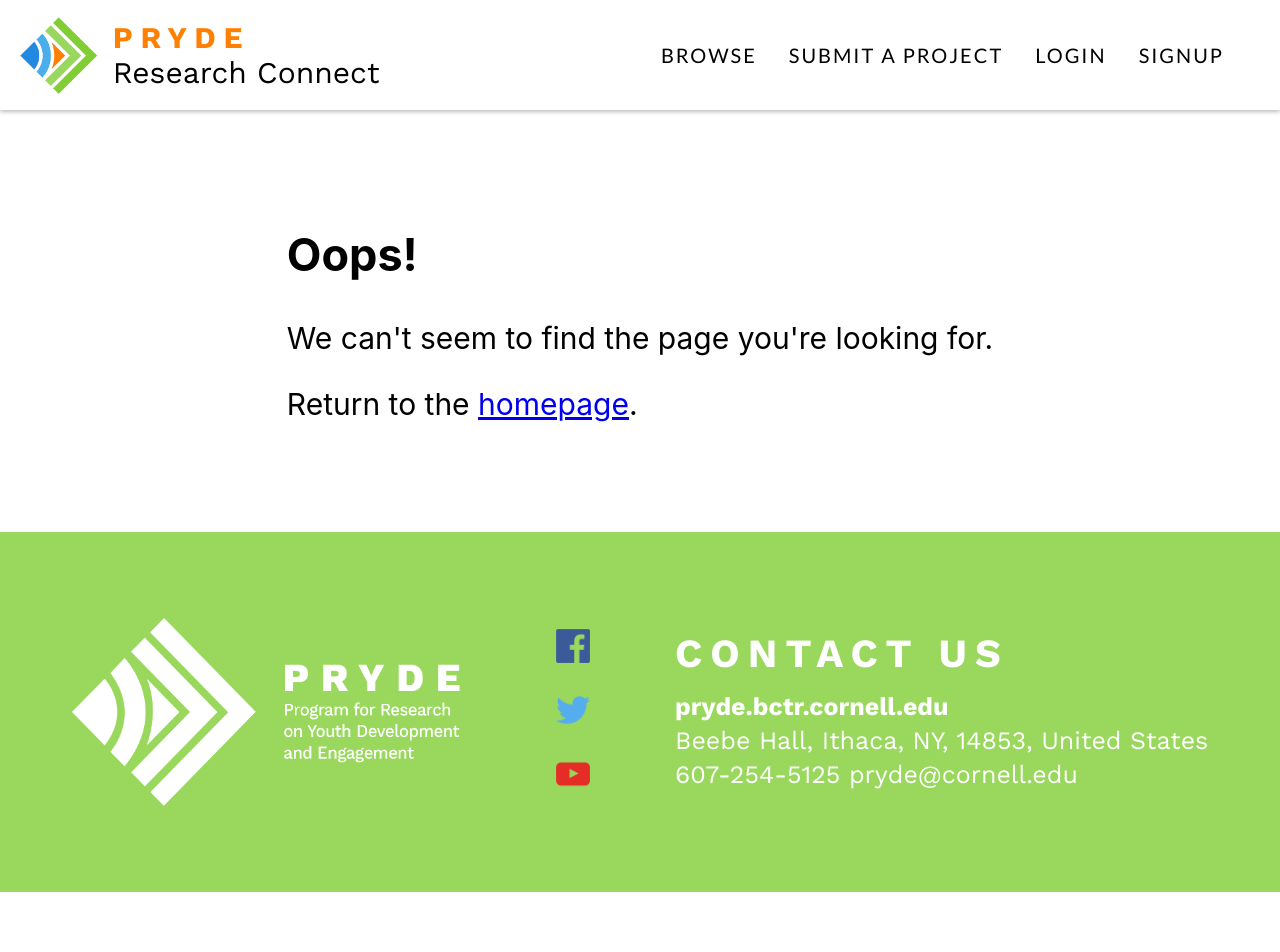
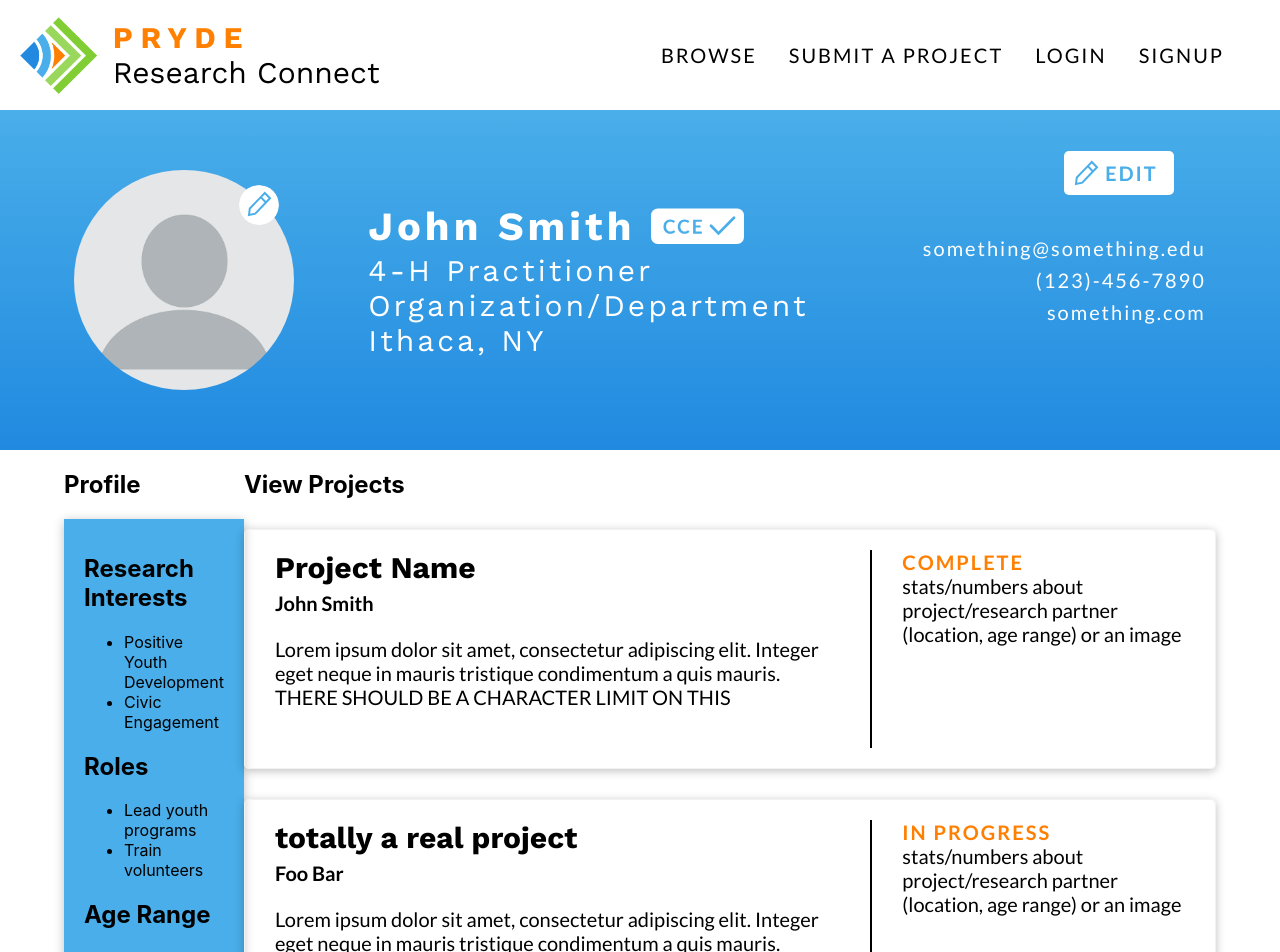
Before and after one commit to gnaww/pryde-connect, a React (Create React App) app in the folder frontend/: page /user/1 in a window 1280 px wide. Shown: the top 952 px of the page. Before the commit the page ends 892 px from the top, so only its background shows below. Built offline with nearby package versions, Linux system fonts and the light colour scheme.

Commit message:
basic html for profile page, changed container divs

```diff
--- a/frontend/src/App.js
+++ b/frontend/src/App.js
@@ -2,6 +2,7 @@ import React from 'react';
 import { BrowserRouter as Router, Route, Switch } from 'react-router-dom';
 import Browse from './pages/Browse';
 import Login from './pages/Login';
+import Profile from './pages/Profile';
 import PageNotFound from './pages/PageNotFound';
 import Navbar from './components/Navbar';
 import Footer from './components/Footer';
@@ -12,13 +13,12 @@ function App() {
         <Router>
             <div className={styles.wrapper}>
                 <Navbar />
-                <main className={styles.container}>
-                    <Switch>
-                        <Route path="/login" exact component={Login} />
-                        <Route path="/browse" component={Browse} />
-                        <Route component={PageNotFound} />
-                    </Switch>
-                </main>
+                <Switch>
+                    <Route path="/browse" component={Browse} />
+                    <Route path="/login" exact component={Login} />
+                    <Route path="/user/:id" component={Profile} />
+                    <Route component={PageNotFound} />
+                </Switch>
                 <Footer />
             </div>
         </Router>
--- a/frontend/src/App.module.css
+++ b/frontend/src/App.module.css
@@ -11,8 +11,3 @@ html, body {
     display: flex;
     flex-direction: column;
 }
-
-.container {
-    flex: 1;
-    padding: 30px 15px;
-}
--- a/frontend/src/pages/Browse.js
+++ b/frontend/src/pages/Browse.js
@@ -153,6 +153,7 @@ class Browse extends Component {
         ]
 
         return (
+            <div className={styles.container}>
                 <div className={styles.browseWrapper}>
                     <h1 id={styles.pageHeader}>Browse opportunities and partners</h1>
                     <div className={styles.searchWrapper}>
@@ -245,6 +246,7 @@ class Browse extends Component {
                         </section>
                     </div>
                 </div>
+            </div>
         );
     }
 }
--- a/frontend/src/pages/Login.js
+++ b/frontend/src/pages/Login.js
@@ -25,7 +25,7 @@ class Login extends Component {
 
     render() {
         return (
-            <>
+            <div className={styles.container}>
                 <h1 className={styles.joinOurCommunity}>
                     Join our community
                 </h1>
@@ -41,7 +41,7 @@ class Login extends Component {
                     <Link className={styles.link} to="/signup">Create an account</Link>
                     <Link className={styles.link} to="/forgotpassword">Forgot password?</Link>
                 </div>
-            </>
+            </div>
         );
     }
 }
--- a/frontend/src/pages/PageNotFound.js
+++ b/frontend/src/pages/PageNotFound.js
@@ -3,6 +3,7 @@ import { Link } from 'react-router-dom';
 import styles from '../styles/PageNotFound.module.css';
 
 const PageNotFound = () => (
+    <div className={styles.container}>
         <section className={styles.pageNotFound}>
             <div>
                 <h1>Oops!</h1>
@@ -10,6 +11,7 @@ const PageNotFound = () => (
                 <p>Return to the <Link to="/">homepage</Link>.</p>
             </div>
         </section>
+    </div>
 );
 
 export default PageNotFound;
--- /dev/null
+++ b/frontend/src/pages/Profile.js
@@ -0,0 +1,150 @@
+import React, { Component } from 'react';
+import profilePicture from '../images/profile-picture.png';
+import badge from '../images/badge.svg';
+import editButton from '../images/edit-button.svg';
+import editIcon from '../images/edit-icon.svg';
+import CustomDropdown from '../components/CustomDropdown';
+import SearchResult from '../components/SearchResult';
+import styles from '../styles/Profile.module.css';
+
+class Profile extends Component {
+    constructor(props) {
+        super(props);
+        this.state = {
+            user: {
+                name: "John Smith",
+                role: "4-H Practitioner",
+                affiliation: "Organization/Department",
+                location: "Ithaca, NY",
+                email: "something@something.edu",
+                phone: "1234567890",
+                website: "https://something.com",
+                researchInterests: ["Positive Youth Development", "Civic Engagement"],
+                roles: ["Lead youth programs", "Train volunteers"],
+                ageRanges: ["Adolescents"],
+                youthProgramTypes: ["Civic Engagement", "STEM"],
+                deliveryModes: ["Afterschool Programs"],
+                researchNeeds: ["foo"],
+                evaluationNeeds: ["bar"],
+                projects: [
+                    {
+                        type: "project",
+                        name: "Project Name",
+                        owner: "John Smith",
+                        status: 'complete',
+                        summary: "Lorem ipsum dolor sit amet, consectetur adipiscing elit. Integer eget neque in mauris tristique condimentum a quis mauris. THERE SHOULD BE A CHARACTER LIMIT ON THIS"
+                    },
+                    {
+                        type: "project",
+                        name: "totally a real project",
+                        owner: "Foo Bar",
+                        status: 'in progress',
+                        summary: "Lorem ipsum dolor sit amet, consectetur adipiscing elit. Integer eget neque in mauris tristique condimentum a quis mauris."
+                    }
+                ]
+            }
+        };
+    }
+
+    componentDidMount() {
+    }
+
+    render() {
+        const { user } = this.state;
+
+        return (
+            <div className={styles.container}>
+                <header className={styles.profileHeader}>
+                    <div className={styles.profilePicture}>
+                        <img src={profilePicture} alt="Profile pic" />
+                        <button>
+                            <img src={editIcon} alt="Edit button" />
+                        </button>
+                    </div>
+                    <div className={styles.personalInformation}>
+                        <h1>{user.name} <img src={badge} alt="CCE badge" /></h1>
+                        <h2>{user.role}</h2>
+                        <h2>{user.affiliation}</h2>
+                        <h2>{user.location}</h2>
+                    </div>
+                    <div className={styles.contactInformation}>
+                        <ul>
+                            <li>
+                                <a href={`mailto:${user.email}`}>{user.email}</a>
+                            </li>
+                            <li>
+                                <a href={`tel:${user.phone}`}>({user.phone.slice(0, 3)})-{user.phone.slice(3, 6)}-{user.phone.slice(6, 10)}</a>
+                            </li>
+                            <li>
+                                <a href={user.website} target="_blank" rel="noopener noreferrer">{user.website.replace(/(^\w+:|^)\/\//, '')}</a>
+                            </li>
+                        </ul>
+                    </div>
+                    <button id={styles.editProfile}>
+                        <img src={editButton} alt="Edit button" />
+                    </button>
+                </header>
+                <main className={styles.profileContent}>
+                    <section className={styles.profileSummary}>
+                        <h1>Profile</h1>
+                        <div>
+                            <h2>Research Interests</h2>
+                            <ul>
+                                {
+                                    user.researchInterests.map((interest, idx) => <li key={idx}>{interest}</li>)
+                                }
+                            </ul>
+                            <h2>Roles</h2>
+                            <ul>
+                                {
+                                    user.roles.map((role, idx) => <li key={idx}>{role}</li>)
+                                }
+                            </ul>
+                            <h2>Age Range</h2>
+                            <ul>
+                                {
+                                    user.ageRanges.map((ageRange, idx) => <li key={idx}>{ageRange}</li>)
+                                }
+                            </ul>
+                            <h2>Types of Youth Programs</h2>
+                            <ul>
+                                {
+                                    user.youthProgramTypes.map((youthProgram, idx) => <li key={idx}>{youthProgram}</li>)
+                                }
+                            </ul>
+                            <h2>Delivery Modes</h2>
+                            <ul>
+                                {
+                                    user.deliveryModes.map((mode, idx) => <li key={idx}>{mode}</li>)
+                                }
+                            </ul>
+                            <hr />
+                            <h2>Research Needs</h2>
+                            <ul>
+                                {
+                                    user.researchNeeds.map((need, idx) => <li key={idx}>{need}</li>)
+                                }
+                            </ul>
+                            <h2>Evaluation Needs</h2>
+                            <ul>
+                                {
+                                    user.evaluationNeeds.map((need, idx) => <li key={idx}>{need}</li>)
+                                }
+                            </ul>
+                        </div>
+                    </section>
+                    <section className={styles.projects}>
+                        <h1>View Projects</h1>
+                        <div>
+                            {
+                                user.projects.map(project => <SearchResult {...project} />)
+                            }
+                        </div>
+                    </section>
+                </main>
+            </div>
+        );
+    }
+}
+
+export default Profile;
--- a/frontend/src/styles/Browse.module.css
+++ b/frontend/src/styles/Browse.module.css
@@ -1,3 +1,8 @@
+.container {
+    flex: 1;
+    padding: 30px 15px;
+}
+
 .browseWrapper {
     padding: 30px 100px;
 }
--- a/frontend/src/styles/Login.module.css
+++ b/frontend/src/styles/Login.module.css
@@ -1,3 +1,8 @@
+.container {
+    flex: 1;
+    padding: 30px 15px;
+}
+
 .joinOurCommunity {
     font-family: Work Sans;
     font-weight: bold;
--- a/frontend/src/styles/PageNotFound.module.css
+++ b/frontend/src/styles/PageNotFound.module.css
@@ -1,3 +1,8 @@
+.container {
+    flex: 1;
+    padding: 30px 15px;
+}
+
 .pageNotFound {
     display: flex;
     justify-content: center;
--- /dev/null
+++ b/frontend/src/styles/Profile.module.css
@@ -0,0 +1,113 @@
+.container {
+    flex: 1;
+}
+
+.profileHeader {
+    width: 100%;
+    height: 340px;
+    background: linear-gradient(180deg, #49AEE9 0%, #218AE0 100%);
+    display: flex;
+    align-items: center;
+    justify-content: space-evenly;
+    position: relative;
+}
+
+.profilePicture {
+    width: 220px;
+    height: 220px;
+    position: relative;
+}
+
+.profilePicture img {
+    width: inherit;
+    height: auto;
+    border-radius: 50%;
+}
+
+.profilePicture button {
+    border: none;
+    background: none;
+    padding: 0;
+    cursor: pointer;
+    position: absolute;
+    top: 15px;
+    right: 15px;
+}
+
+.profileHeader button:focus {
+    outline: none;
+}
+
+.personalInformation h1, .personalInformation h2 {
+    font-family: Work Sans;
+    letter-spacing: 0.1em;
+    color: white;
+}
+
+.personalInformation h1 {
+    font-weight: bold;
+    font-size: 40px;
+    margin: 0 0 3px 0;
+    display: flex;
+    align-items: center;
+}
+
+.personalInformation h2 {
+    font-weight: normal;
+    font-size: 30px;
+    margin: 0;
+}
+
+.personalInformation img {
+    width: 93px;
+    margin-left: 15px;
+}
+
+.contactInformation {
+    text-align: right;
+    color: white;
+}
+
+.contactInformation ul {
+    list-style: none;
+    font-family: Lato;
+    font-weight: normal;
+    font-size: 20px;
+    line-height: 24px;
+    letter-spacing: 0.1em;
+}
+
+.contactInformation li {
+    padding: 4px 0;
+}
+
+.contactInformation a {
+    text-decoration: none;
+    color: white;
+}
+
+#editProfile {
+    position: absolute;
+    top: 40px;
+    right: 100px;
+    border: none;
+    background: none;
+    cursor: pointer;
+}
+
+.profileContent {
+    display: flex;
+    width: 90%;
+    margin: 0 auto;
+}
+
+.profileSummary {
+    width: 380px;
+    height: 100%;
+}
+
+.profileSummary div {
+    background: #49AEE9;
+    box-shadow: 0px 2px 10px rgba(0, 0, 0, 0.25);
+    padding: 15px 20px;
+}
```
Also changed, not shown: frontend/src/images/edit-button.svg (added), frontend/src/images/edit-icon.svg (added). Lines whose indentation alone changed are shown as unchanged.
